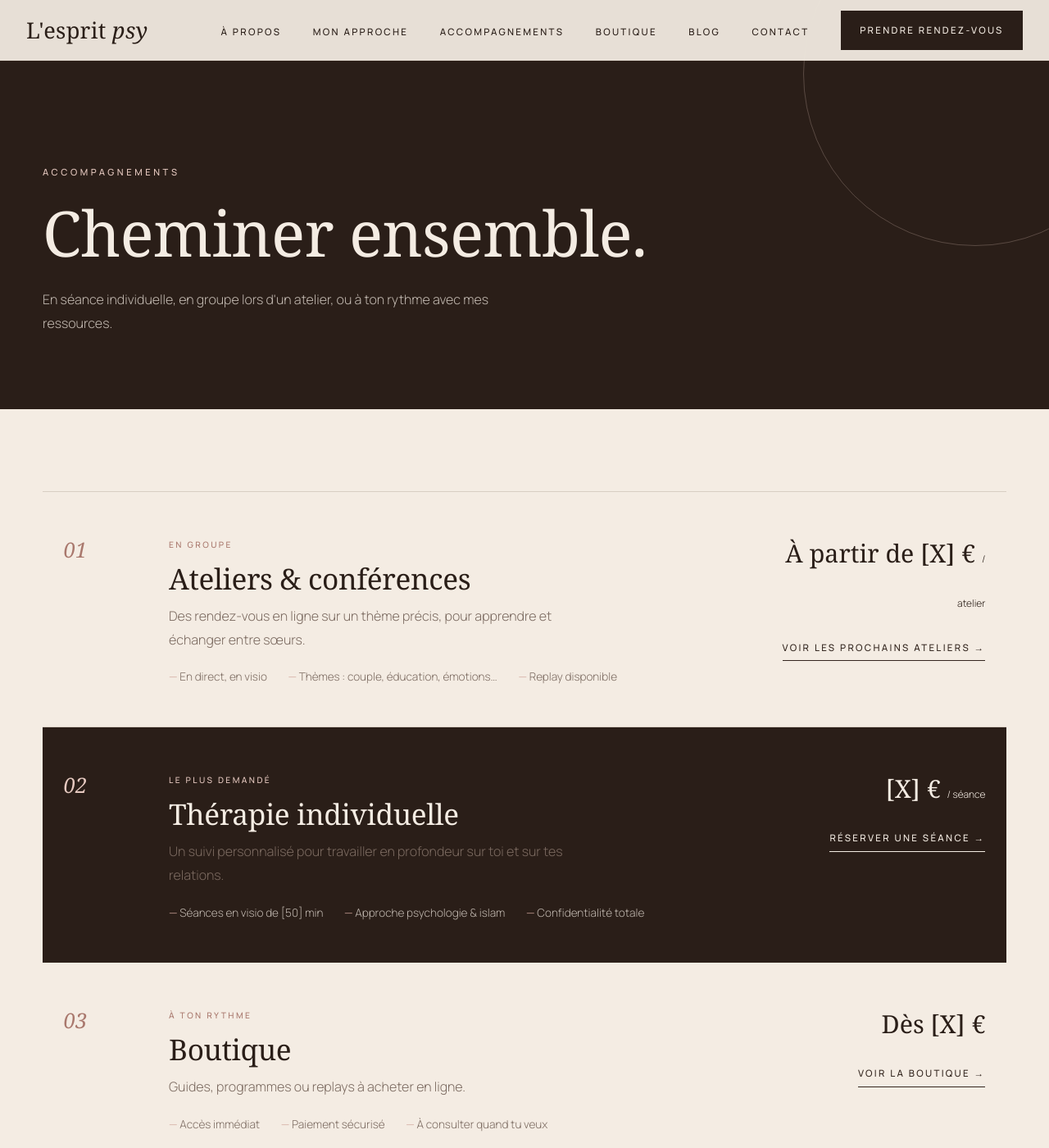
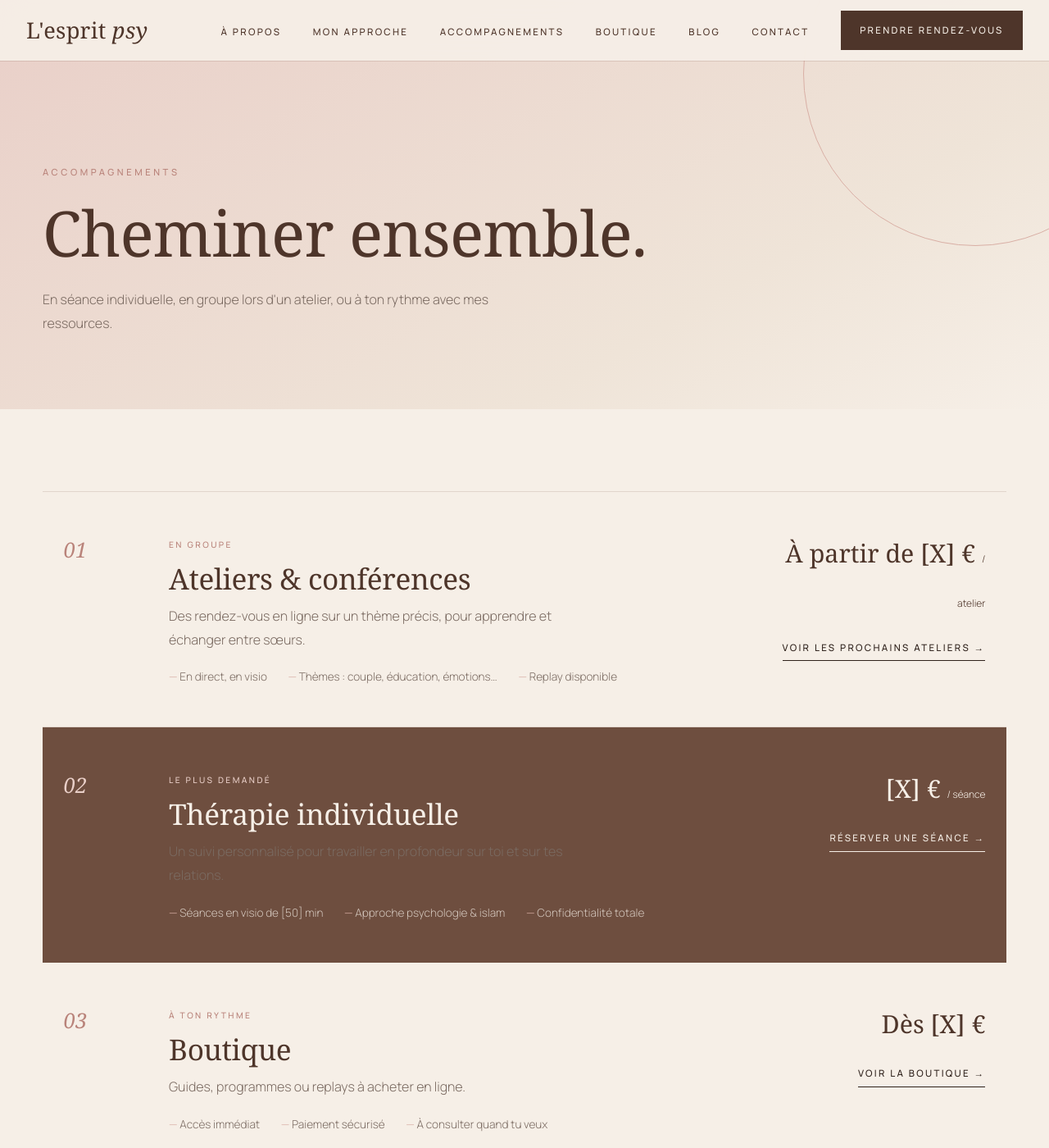
Before and after one commit to digizyn83/lespritpsy, a Jekyll site: the page built from accompagnements.html, in a window 1280 px wide and 1400 px high. Shown: the whole window at 82% size. Built offline with Jekyll 4.4.1, drawn with Linux system fonts in a browser that asks for light colours; some web fonts are replaced.

Commit message:
Retour à la palette d'origine (beige, rose poudré, marron) + en-têtes rose poudré
Co-Authored-By: Claude Opus 5.5 <noreply@anthropic.com>

```diff
--- a/assets/style.css
+++ b/assets/style.css
@@ -2,17 +2,18 @@
    L'esprit psy — style « magazine » plein écran
    ═══════════════════════════════════════════════ */
 :root{
-  --cream:#F4ECE3;
-  --cream2:#EDE2D6;
-  --sand:#DCC8B5;
-  --rose:#E6C9C0;
-  --rose2:#D2A99E;
-  --rose-d:#A9786D;
-  --brown:#5C4236;
-  --espresso:#2A1E18;
-  --ink:#33261F;
-  --mid:#7B6A60;
-  --line:rgba(92,66,54,.18);
+  /* Palette d'origine (1re maquette) : beige, rose poudré, marron */
+  --cream:#F6EFE7;
+  --cream2:#EFE4D8;
+  --sand:#E2D2C1;
+  --rose:#E9CFC8;
+  --rose2:#D9AFA5;
+  --rose-d:#B9837A;
+  --brown:#6E4E3F;
+  --espresso:#4E352A;
+  --ink:#2F221C;
+  --mid:#7A6A61;
+  --line:rgba(110,78,63,.16);
   --fs:'Instrument Serif',Georgia,serif;
   --fb:'Manrope',system-ui,sans-serif;
   --fa:'Amiri',serif;
@@ -45,8 +46,8 @@ section{padding:140px 0}
 .btn-dark:hover{background:var(--brown)}
 .btn-light{background:var(--cream);color:var(--espresso)}
 .btn-light:hover{background:var(--rose)}
-.btn-line{border-color:rgba(244,236,227,.7);color:var(--cream)}
-.btn-line:hover{background:rgba(244,236,227,.12)}
+.btn-line{border-color:rgba(246,239,231,.7);color:var(--cream)}
+.btn-line:hover{background:rgba(246,239,231,.12)}
 .btn-ghost{border-color:var(--brown);color:var(--brown)}
 .btn-ghost:hover{background:var(--brown);color:var(--cream)}
 .btn-rose{background:var(--rose);color:var(--espresso)}
@@ -64,8 +65,8 @@ nav .wrap{display:flex;align-items:center;justify-content:space-between;height:9
 .nav-links a{font-size:.72rem;letter-spacing:.2em;text-transform:uppercase;font-weight:500;color:var(--cream);position:relative;transition:color .4s}
 .nav-links a:not(.btn)::after{content:'';position:absolute;left:0;bottom:-6px;height:1px;width:0;background:currentColor;transition:width .3s}
 .nav-links a:not(.btn):hover::after{width:100%}
-.nav-links .btn{padding:.8rem 1.4rem;border:1px solid rgba(244,236,227,.7);background:transparent}
-nav.scrolled{background:rgba(244,236,227,.94);backdrop-filter:blur(14px);box-shadow:0 1px 0 var(--line)}
+.nav-links .btn{padding:.8rem 1.4rem;border:1px solid rgba(246,239,231,.7);background:transparent}
+nav.scrolled{background:rgba(246,239,231,.94);backdrop-filter:blur(14px);box-shadow:0 1px 0 var(--line)}
 nav.scrolled .wrap{height:74px}
 nav.scrolled .logo,nav.scrolled .nav-links a{color:var(--espresso)}
 nav.scrolled .nav-links .btn{background:var(--espresso);color:var(--cream);border-color:var(--espresso)}
@@ -77,15 +78,15 @@ nav.scrolled .burger span{background:var(--espresso)}
 /* ═══ HERO PLEIN ÉCRAN ═══ */
 .hero{position:relative;height:100vh;min-height:640px;display:grid;place-items:center;text-align:center;overflow:hidden;color:var(--cream)}
 .hero-video{position:absolute;inset:0;width:100%;height:100%;object-fit:cover;transform:scale(1.04)}
-.hero-veil{position:absolute;inset:0;background:linear-gradient(180deg,rgba(42,30,24,.55) 0%,rgba(42,30,24,.35) 45%,rgba(42,30,24,.65) 100%)}
+.hero-veil{position:absolute;inset:0;background:linear-gradient(180deg,rgba(78,53,42,.5) 0%,rgba(110,78,63,.3) 45%,rgba(78,53,42,.6) 100%)}
 .hero-inner{position:relative;z-index:1;padding:0 24px;max-width:900px}
 .hero .kicker{color:var(--rose)}
 .hero h1{color:var(--cream);font-size:clamp(3.4rem,9vw,7.6rem);line-height:.98;margin:1.6rem 0 2rem}
 .hero-sign{display:flex;align-items:center;justify-content:center;gap:1.2rem;font-family:var(--fs);font-style:italic;font-size:1.5rem;color:var(--rose)}
 .hero-sign span{width:56px;height:1px;background:var(--rose);opacity:.7}
-.hero-sub{max-width:520px;margin:1.6rem auto 2.6rem;color:rgba(244,236,227,.85);font-size:1rem}
+.hero-sub{max-width:520px;margin:1.6rem auto 2.6rem;color:rgba(246,239,231,.85);font-size:1rem}
 .hero-ctas{display:flex;gap:1rem;justify-content:center;flex-wrap:wrap}
-.scroll-cue{position:absolute;bottom:34px;left:50%;transform:translateX(-50%);width:1px;height:64px;background:rgba(244,236,227,.3);overflow:hidden;z-index:1}
+.scroll-cue{position:absolute;bottom:34px;left:50%;transform:translateX(-50%);width:1px;height:64px;background:rgba(246,239,231,.3);overflow:hidden;z-index:1}
 .scroll-cue span{position:absolute;top:-30%;left:0;width:1px;height:30%;background:var(--cream);animation:cue 2.2s ease-in-out infinite}
 @keyframes cue{to{top:100%}}
 .rise{opacity:0;transform:translateY(24px);animation:rise 1.2s cubic-bezier(.2,.7,.2,1) forwards;animation-delay:var(--d,0s)}
@@ -119,17 +120,17 @@ nav.scrolled .burger span{background:var(--espresso)}
 
 /* ═══ BANDE PARALLAXE ═══ */
 .parallax{position:relative;padding:200px 0;background-size:cover;background-position:center;background-attachment:fixed;text-align:center}
-.parallax-veil{position:absolute;inset:0;background:rgba(42,30,24,.55)}
+.parallax-veil{position:absolute;inset:0;background:rgba(78,53,42,.5)}
 .parallax-quote{position:relative;font-family:var(--fs);font-style:italic;font-size:clamp(1.8rem,3.6vw,3rem);color:var(--cream);max-width:860px;margin:0 auto;padding:0 24px;line-height:1.3}
 
 /* ═══ ACCOMPAGNEMENTS (liste éditoriale) ═══ */
 .rows{border-top:1px solid var(--line)}
 .row{display:grid;grid-template-columns:90px 1fr 280px;gap:2.4rem;padding:3rem 1.6rem;border-bottom:1px solid var(--line);align-items:start;transition:background .4s}
 .row:hover{background:var(--cream2)}
-.row-feat{background:var(--espresso);color:var(--cream)}
-.row-feat:hover{background:var(--brown)}
+.row-feat{background:var(--brown);color:var(--cream)}
+.row-feat:hover{background:var(--espresso)}
 .row-feat h3,.row-feat .row-price{color:var(--cream)}
-.row-feat p,.row-feat li{color:rgba(244,236,227,.75)}
+.row-feat p,.row-feat li{color:rgba(246,239,231,.75)}
 .row-n{font-family:var(--fs);font-style:italic;font-size:1.6rem;color:var(--rose-d)}
 .row-feat .row-n{color:var(--rose)}
 .row-tag{display:inline-block;font-size:.64rem;letter-spacing:.24em;text-transform:uppercase;font-weight:500;color:var(--rose-d);margin-bottom:.8rem}
@@ -165,9 +166,9 @@ nav.scrolled .burger span{background:var(--espresso)}
 .tile p{font-size:.92rem;color:var(--mid)}
 .tile .link-arrow{align-self:flex-start}
 .tile-rose{background:var(--rose)}
-.tile-dark{background:var(--espresso)}
+.tile-dark{background:var(--brown)}
 .tile-dark h3,.tile-dark .link-arrow{color:var(--cream)}
-.tile-dark p{color:rgba(244,236,227,.7)}
+.tile-dark p{color:rgba(246,239,231,.7)}
 .tile-dark .index{color:var(--rose)}
 
 /* ═══ CONTACT ═══ */
@@ -186,8 +187,8 @@ form .btn{justify-self:start}
 .form-note{font-size:.76rem;color:var(--mid)}
 
 /* ═══ FOOTER ═══ */
-footer{background:var(--espresso);color:rgba(244,236,227,.65);padding:100px 0 34px;font-size:.88rem}
-.f-grid{display:grid;grid-template-columns:1.6fr 1fr 1fr 1fr;gap:3rem;padding-bottom:3.4rem;border-bottom:1px solid rgba(244,236,227,.12)}
+footer{background:var(--ink);color:rgba(246,239,231,.65);padding:100px 0 34px;font-size:.88rem}
+.f-grid{display:grid;grid-template-columns:1.6fr 1fr 1fr 1fr;gap:3rem;padding-bottom:3.4rem;border-bottom:1px solid rgba(246,239,231,.12)}
 footer .logo{display:block;margin-bottom:1.2rem;font-size:2.2rem}
 footer h4{font-size:.68rem;letter-spacing:.26em;text-transform:uppercase;font-weight:500;color:var(--rose);margin-bottom:1.2rem}
 footer ul{list-style:none;display:grid;gap:.55rem}
@@ -195,12 +196,12 @@ footer a:hover{color:var(--cream)}
 .f-bottom{display:flex;justify-content:space-between;flex-wrap:wrap;gap:1rem;padding-top:1.8rem;font-size:.74rem}
 
 /* ═══ PAGES INTÉRIEURES ═══ */
-.page-head{padding:200px 0 90px;background:var(--espresso);color:var(--cream);position:relative;overflow:hidden}
-.page-head::after{content:'';position:absolute;right:-120px;top:-120px;width:420px;height:420px;border:1px solid rgba(230,201,192,.25);border-radius:50%}
-.page-head .eyebrow,.page-head .index{color:var(--rose)}
-.page-head h1{color:var(--cream);font-size:clamp(2.8rem,6vw,5.2rem);margin-top:1.4rem;max-width:900px}
-.page-head p{color:rgba(244,236,227,.75);max-width:600px;margin-top:1.6rem}
-.page-head .back{color:var(--rose);font-size:.72rem;letter-spacing:.2em;text-transform:uppercase;display:inline-block;margin-bottom:2rem}
+.page-head{padding:200px 0 90px;background:linear-gradient(150deg,var(--rose) 0%,var(--cream2) 70%,var(--cream) 100%);color:var(--ink);position:relative;overflow:hidden}
+.page-head::after{content:'';position:absolute;right:-120px;top:-120px;width:420px;height:420px;border:1px solid var(--rose2);border-radius:50%}
+.page-head .eyebrow,.page-head .index{color:var(--rose-d)}
+.page-head h1{color:var(--espresso);font-size:clamp(2.8rem,6vw,5.2rem);margin-top:1.4rem;max-width:900px}
+.page-head p{color:var(--mid);max-width:600px;margin-top:1.6rem}
+.page-head .back{color:var(--rose-d);font-size:.72rem;letter-spacing:.2em;text-transform:uppercase;display:inline-block;margin-bottom:2rem}
 .blob{display:none}
 .eyebrow{display:block;font-size:.7rem;letter-spacing:.32em;text-transform:uppercase;font-weight:500;color:var(--rose-d)}
 em.it{font-style:italic;color:inherit}
@@ -239,7 +240,7 @@ em.it{font-style:italic;color:inherit}
 .step{border-top:1px solid rgba(230,201,192,.3);padding-top:1.8rem}
 .step::before{counter-increment:s;content:'0' counter(s);font-family:var(--fs);font-style:italic;font-size:1.5rem;color:var(--rose)}
 .step h3{color:var(--cream);font-size:1.6rem;margin:.8rem 0}
-.step p{font-size:.9rem;color:rgba(244,236,227,.7)}
+.step p{font-size:.9rem;color:rgba(246,239,231,.7)}
 .cta-band{background:var(--rose)}
 .cta-band h2{margin:1.4rem 0 2.4rem!important}
 
@@ -310,7 +311,7 @@ em.it{font-style:italic;color:inherit}
 @media (prefers-reduced-motion:reduce){.hero-video{display:none}.rise,.rv{opacity:1;transform:none;animation:none}.scroll-cue span{animation:none}}
 
 /* Accueil seul (vidéo) */
-.hero-legal{position:absolute;bottom:22px;left:0;right:0;text-align:center;z-index:1;font-size:.66rem;letter-spacing:.16em;text-transform:uppercase;color:rgba(244,236,227,.55)}
+.hero-legal{position:absolute;bottom:22px;left:0;right:0;text-align:center;z-index:1;font-size:.66rem;letter-spacing:.16em;text-transform:uppercase;color:rgba(246,239,231,.55)}
 .hero-legal a:hover{color:var(--cream)}
 .tiles2{display:grid;grid-template-columns:1fr 1fr;gap:1.6rem}
 @media (max-width:760px){.tiles2{grid-template-columns:1fr}}
```
